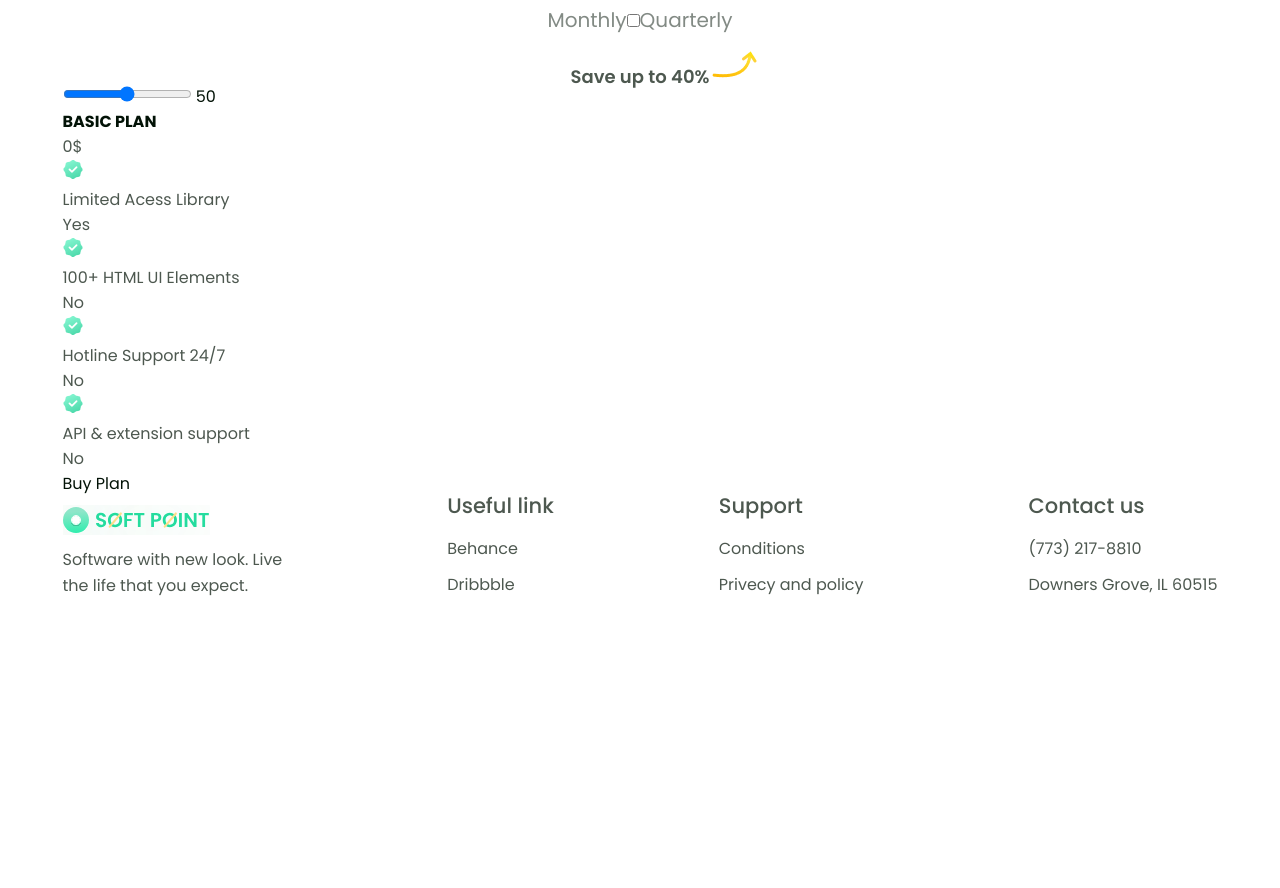
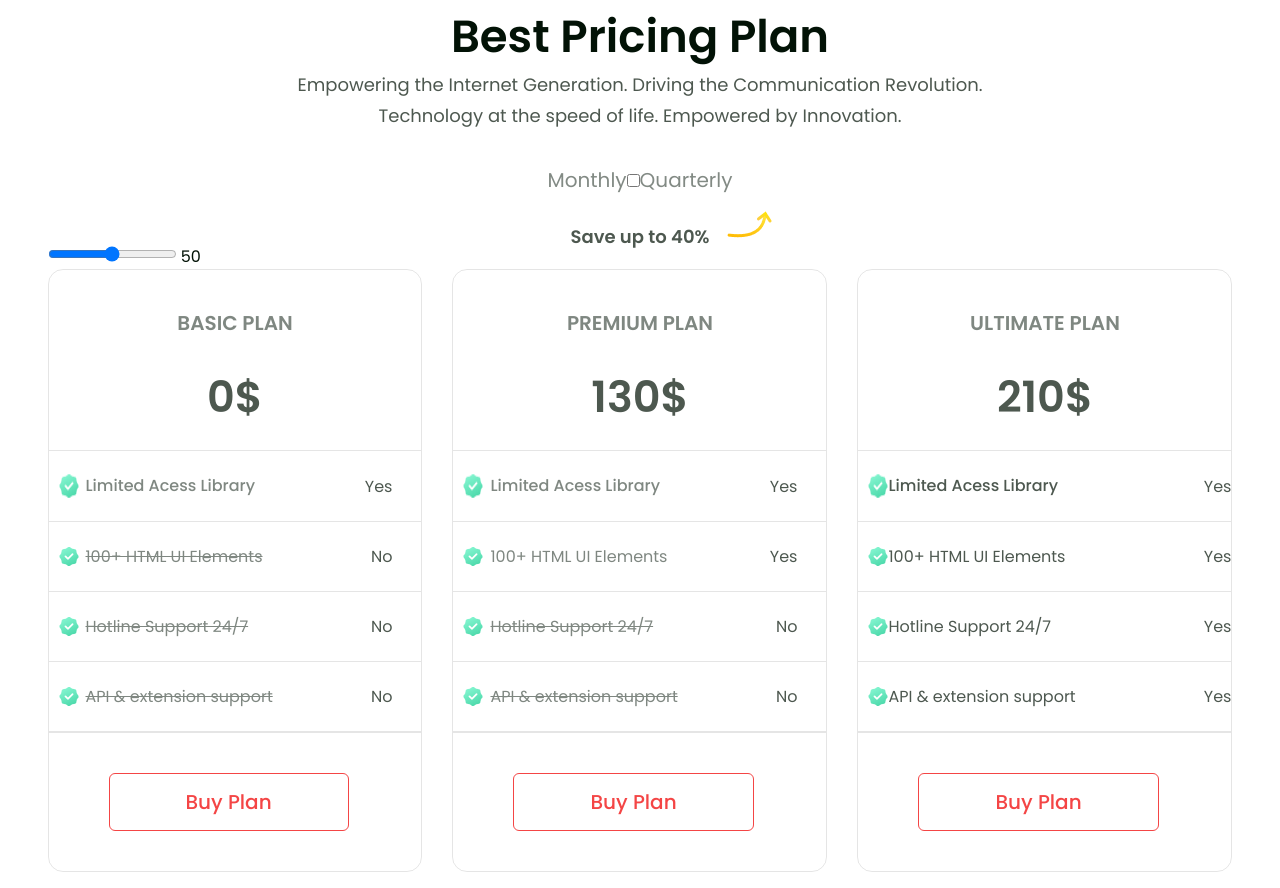
Before and after one commit to Akchabekova/SoftPoint, a plain HTML site: page index.html in a window 1280 px wide. Shown: the part 3912-4800 px from the top of the page. Before the commit the page ends 4519 px from the top, so only its background shows below. Drawn offline with nearby package versions, Linux system fonts and the light colour scheme.

Commit message:
add column pricing and range

```diff
--- a/index.html
+++ b/index.html
@@ -160,7 +160,7 @@
 </section>
 <section class="pricing-plan">
     <div class="container pricing-plan">
-        <h3 class="pricing-plan-title">Best Pricing Plan</h3>
+        <h3 class="pricing-title">Best Pricing Plan</h3>
         <p class="pricing-subtitle">Empowering the Internet Generation. Driving the Communication Revolution.
             <br> Technology at the speed of life. Empowered by Innovation.
         </p>
@@ -177,41 +177,124 @@
             <input type="range" id="range" max="100" min="0">
             <label for="range">50</label>
         </div>
-        <div class="row">
-            <div class="col-4">
+        <div class="row-plan">
+            <div class="col-4 plan">
                 <div class="pricing-items">
                     <h4 class="pricing-item-title">BASIC PLAN</h4>
                     <p class="pricing-item-subtitle">0$</p>
-                </div>
-                <div class="basic-card">
-                    <div class="plan-desc">
+                    <div class="basic-card">
+                    <div class="plan-desc-basic">
                         <img src="./images/checkmark.png">
                         <p class="plan-items-news">Limited Acess Library</p>
                     </div>
                     <p class="plan-status">Yes</p>
+                        </div>
+                    <div class="basic-card">
+                    <div class="plan-desc">
+                        <img src="./images/checkmark.png">
+                        <p class="plan-items-news"><s>100+ HTML UI Elements</s></p>
+                    </div>
+                    <p class="plan-status">No</p>
+                    </div>
+                    <div class="basic-card">
+                    <div class="plan-desc">
+                        <img src="./images/checkmark.png">
+                        <p class="plan-items-news"><s>Hotline Support 24/7</s></p>
+                    </div>
+                    <p class="plan-status">No</p>
+                    </div>
+                    <div class="basic-card">
+                    <div class="plan-desc">
+                        <img src="./images/checkmark.png">
+                        <p class="plan-items-news"><s>API & extension support</s></p>
+                    </div>
+                    <p class="plan-status">No</p>
+                </div>
+                    <div class="basic-card">
+                    <a class="plan-btn" src="#">Buy Plan</a>
+                    </div>
+                </div>
+
+            </div>
+            <div class="col-4 plan">
+                <div class="pricing-items">
+                    <h4 class="pricing-item-title">PREMIUM PLAN</h4>
+                    <p class="pricing-item-subtitle">130$</p>
+                    <div class="basic-card">
+                    <div class="plan-desc-basic">
+                        <img src="./images/checkmark.png">
+                        <p class="plan-items-news">Limited Acess Library</p>
+                    </div>
+                    <p class="plan-status">Yes</p>
+                        </div>
+                    <div class="basic-card">
                     <div class="plan-desc">
                         <img src="./images/checkmark.png">
                         <p class="plan-items-news">100+ HTML UI Elements</p>
                     </div>
-                    <p class="plan-status">No</p>
+                    <p class="plan-status">Yes</p>
+                    </div>
+                    <div class="basic-card">
                     <div class="plan-desc">
                         <img src="./images/checkmark.png">
-                        <p class="plan-items-news">Hotline Support 24/7</p>
+                        <p class="plan-items-news"><s>Hotline Support 24/7</s></p>
                     </div>
                     <p class="plan-status">No</p>
+                    </div>
+                    <div class="basic-card">
                     <div class="plan-desc">
                         <img src="./images/checkmark.png">
-                        <p class="plan-items-news">API & extension support</p>
+                        <p class="plan-items-news"><s>API & extension support</s></p>
                     </div>
                     <p class="plan-status">No</p>
                 </div>
-                <a class="plan-btn" src="#">Buy Plan</a>
+                    <div class="basic-card">
+                    <a class="plan-btn" src="#">Buy Plan</a>
+                    </div>
+                </div>
 
             </div>
-            <div class="col-4"></div>
-            <div class="col-4"></div>
+            <div class="col-4 plan">
+                <div class="pricing-items">
+                    <h4 class="pricing-item-title">ULTIMATE PLAN</h4>
+                    <p class="pricing-item-subtitle">210$</p>
+                    <div class="basic-card">
+                    <div class="plan-desc-basic">
+                        <img src="./images/checkmark.png">
+                        <p class="plan-items-news-span">Limited Acess Library</p>
+                    </div>
+                    <p class="plan-status-span">Yes</p>
+                        </div>
+                    <div class="basic-card">
+                    <div class="plan-desc">
+                        <img src="./images/checkmark.png">
+                        <p class="plan-items-news-span">100+ HTML UI Elements</p>
+                    </div>
+                    <p class="plan-status-span">Yes</p>
+                    </div>
+                    <div class="basic-card">
+                    <div class="plan-desc">
+                        <img src="./images/checkmark.png">
+                        <p class="plan-items-news-span">Hotline Support 24/7</p>
+                    </div>
+                    <p class="plan-status-span">Yes</p>
+                    </div>
+                    <div class="basic-card">
+                    <div class="plan-desc">
+                        <img src="./images/checkmark.png">
+                        <p class="plan-items-news-span">API & extension support</p>
+                    </div>
+                    <p class="plan-status-span">Yes</p>
+                </div>
+                    <div class="basic-card">
+                    <a class="plan-btn" src="#">Buy Plan</a>
+                    </div>
+                </div>
+
+            </div>
+
         </div>
-
+        </div>
     </div>
 </section>
 <footer>
--- a/styles/style.css
+++ b/styles/style.css
@@ -29,7 +29,11 @@ button{
     flex-wrap: wrap;
     margin: 0 -15px;
     position: relative;
-
+}
+.row-plan{
+    display: flex;
+    flex-wrap: wrap;
+    margin: 0 -15px;
 
 }
 .hero .row{
@@ -303,7 +307,7 @@ button{
     border-radius: 6px;
     font-weight: 500;
 }
-.pricing-plan-title{
+.pricing-title{
     font-size: 45px;
     font-weight: 600;
     line-height: 67.5px;
@@ -357,8 +361,91 @@ button{
     right: 461px;
     bottom: 6px;
 }
+.pricing-plan{
+    padding: 80px 0;
+}
+.pricing-item-title{
+    font-size: 20px;
+    line-height: 36px;
+    font-weight: 600;
+    text-align: center;
+    opacity: 0.5;
+    margin: 35px 0;
+}
 
+.pricing-item-subtitle{
+    font-weight: 600;
+    font-size: 43px;
+    line-height: 43px;
+    text-align: center;
+    color: #021206;
+    margin-bottom: 31px;
+}
+.pricing-items{
+    border: 1px solid rgba(0, 0, 0, 0.1);
+    border-radius: 15px;
 
+}
+.basic-card{
+    display: flex;
+    align-items: center;
+    justify-content: space-between;
+    border-top: 1px solid rgba(0, 0, 0, 0.1);
+}
+.basic-card:nth-child(6){
+    border-bottom: 1px solid rgba(0, 0, 0, 0.1);
+}
+.plan-desc{
+    display: flex;
+    align-items: center;
+    margin: 22px 77px  22px 10px;
+
+}
+.plan-status{
+    margin-right: 29px;
+}
+.plan-items-news{
+    margin-left: 7px;
+    opacity: 0.5;
+
+}
+
+.plan-desc-basic{
+    line-height: 26px;
+    color: #021206;
+    font-weight: 500;
+    display: flex;
+    margin: 22px 77px  22px 10px;
+}
+.plan-desc-basic-span{
+    font-weight: 500;
+    color: black;
+}
+.plan-status.span{
+    line-height: 26px;
+    font-weight: 500;
+    margin-right: 29px;
+}
+.plan-items-news.span{
+    font-weight: 500;
+}
+
+.plan-btn{
+    padding: 13px 76px;
+    background-color: white;
+    color: #F44545;
+    border: 1px solid #F44545;
+    border-radius: 6px;
+    margin: 40px 60px;
+    font-size: 20px;
+    font-weight: 500;
+}
+.plan-btn:hover{
+    background-color: #F44545;
+    color: white;
+    border: 1px solid #F44545;
+
+}
 
 
 
```
